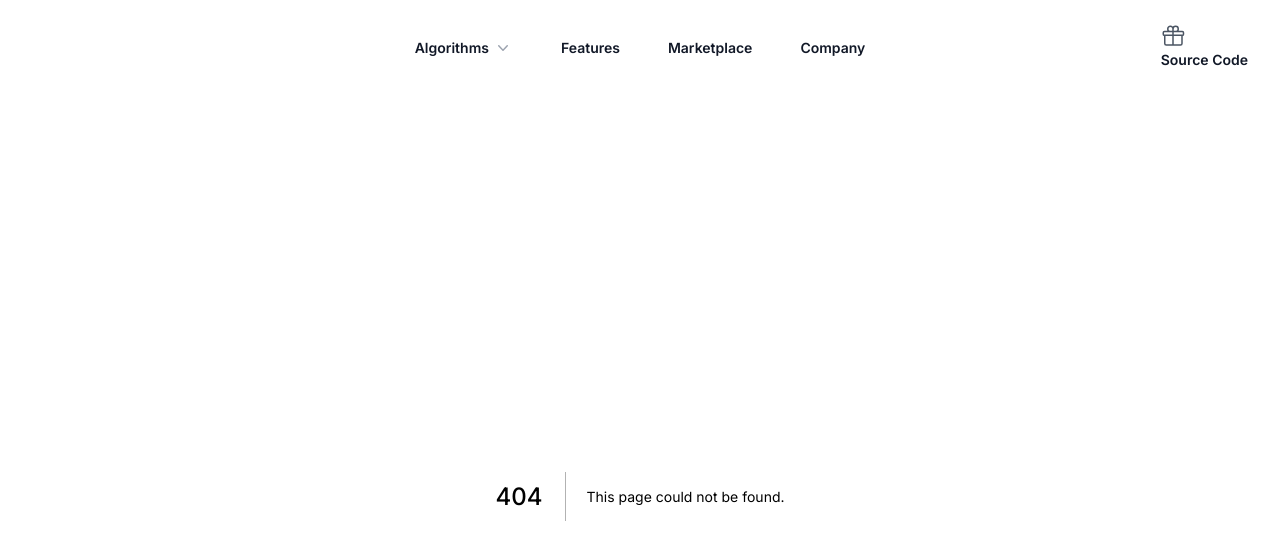
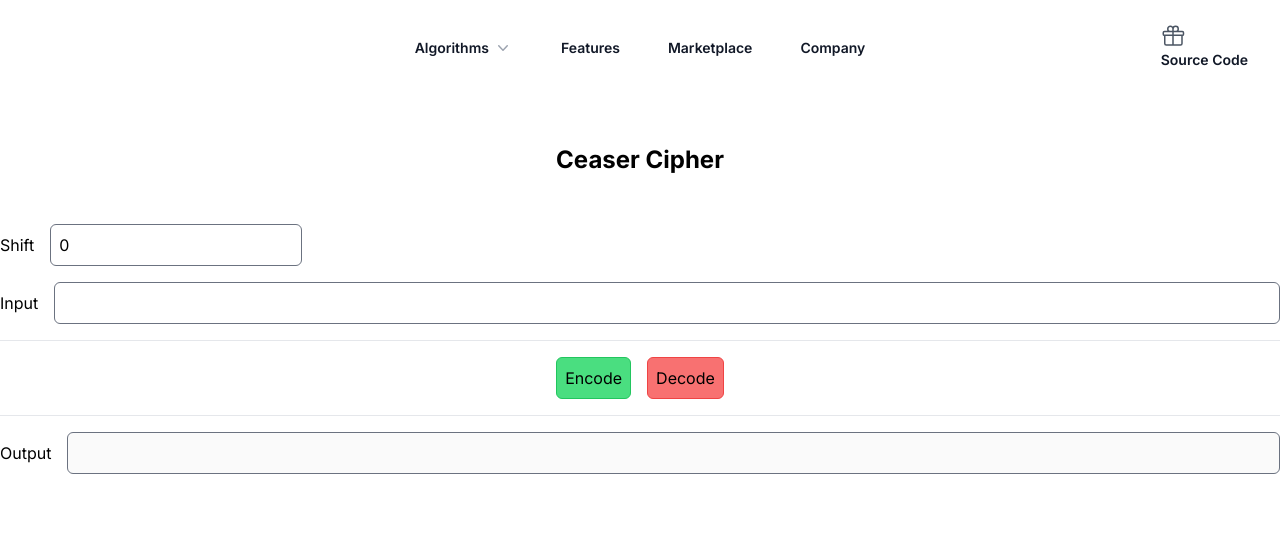
Before and after one commit to asadhayat1068/cryptography-book, a Next.js app: page /algorithms/ceaser-cipher in a window 1280 px wide. Before the commit this address had no page. Shown: the top 544 px of the page. Built offline with nearby package versions, Linux system fonts and the light colour scheme.

Commit message:
Ceaser Cipher

```diff
--- /dev/null
+++ b/src/app/algorithms/ceaser-cipher/CeaserCipher.ts
@@ -0,0 +1,22 @@
+export class CeaserCipher {
+  private static readonly alphabet = "abcdefghijklmnopqrstuvwxyz";
+  private static readonly alphabetLength = CeaserCipher.alphabet.length;
+
+  public static encrypt(text: string, shift: number): string {
+    return text
+      .split("")
+      .map((char) => {
+        const index = CeaserCipher.alphabet.indexOf(char.toLowerCase());
+        if (index === -1) {
+          return char;
+        }
+        const newIndex = (index + shift) % CeaserCipher.alphabetLength;
+        return CeaserCipher.alphabet[newIndex];
+      })
+      .join("");
+  }
+
+  public static decrypt(text: string, shift: number): string {
+    return CeaserCipher.encrypt(text, -shift);
+  }
+}
--- /dev/null
+++ b/src/app/algorithms/ceaser-cipher/page.tsx
@@ -0,0 +1,73 @@
+"use client";
+import { useState } from "react";
+import { CeaserCipher } from "./CeaserCipher";
+const CeaserCipherPage = () => {
+  const [shift, setShift] = useState(0);
+  const [input, setInput] = useState("");
+  const [output, setOutput] = useState("");
+
+  const encryptText = () => {
+    setOutput(CeaserCipher.encrypt(input, shift));
+  };
+
+  const decryptText = () => {
+    setOutput(CeaserCipher.decrypt(input, shift));
+  };
+
+  return (
+    <div className="container mx-auto mt-2">
+      <h1 className="my-12 text-center text-2xl font-bold">Ceaser Cipher</h1>
+      <div className="flex flex-col space-y-4">
+        <div className="flex flex-row items-center space-x-4">
+          <label htmlFor="shift">Shift</label>
+          <input
+            className="border-width-1 max-w-2xl border-spacing-2 rounded-md border border-solid border-gray-500 p-2"
+            id="shift"
+            type="number"
+            value={shift}
+            onChange={(e) => setShift(parseInt(e.target.value))}
+          />
+        </div>
+        <div className="flex flex-row items-center space-x-4">
+          <label htmlFor="input">Input</label>
+          <input
+            className="border-width-1 w-full border-spacing-2 rounded-md border border-solid border-gray-500 p-2"
+            id="input"
+            type="text"
+            value={input}
+            onChange={(e) => setInput(e.target.value)}
+          />
+        </div>
+        <hr />
+        <div className="flex flex-row items-center justify-center space-x-4">
+          <button
+            onClick={encryptText}
+            className="border-width-1 border-spacing-2 rounded-md border border-solid border-green-500 bg-green-400 p-2"
+          >
+            Encode
+          </button>
+          <button
+            onClick={decryptText}
+            className="border-width-1 border-spacing-2 rounded-md border border-solid border-red-500 bg-red-400 p-2"
+          >
+            Decode
+          </button>
+        </div>
+        <hr />
+        <div className="flex flex-row items-center space-x-4">
+          <label htmlFor="output">Output</label>
+          <input
+            className="border-width-1 w-full border-spacing-2 rounded-md border border-solid border-gray-500 p-2"
+            id="output"
+            type="text"
+            value={output}
+            disabled={true}
+            onChange={(e) => setOutput(e.target.value)}
+          />
+        </div>
+      </div>
+    </div>
+  );
+};
+
+export default CeaserCipherPage;
--- a/src/components/layout/Header.tsx
+++ b/src/components/layout/Header.tsx
@@ -9,7 +9,14 @@ import {
 } from "@heroicons/react/24/outline";
 import { ChevronDownIcon } from "@heroicons/react/20/solid";
 
-const algorithms = [];
+const algorithms = [
+  {
+    name: "Ceaser Cipher",
+    description: "A simple demo of shift cipher",
+    href: "/algorithms/ceaser-cipher",
+    icon: ArrowPathIcon,
+  },
+];
 const callsToAction: any[] = [
   // { name: "Watch demo", href: "#", icon: PlayCircleIcon },
   // { name: "Contact sales", href: "#", icon: PhoneIcon },
```
